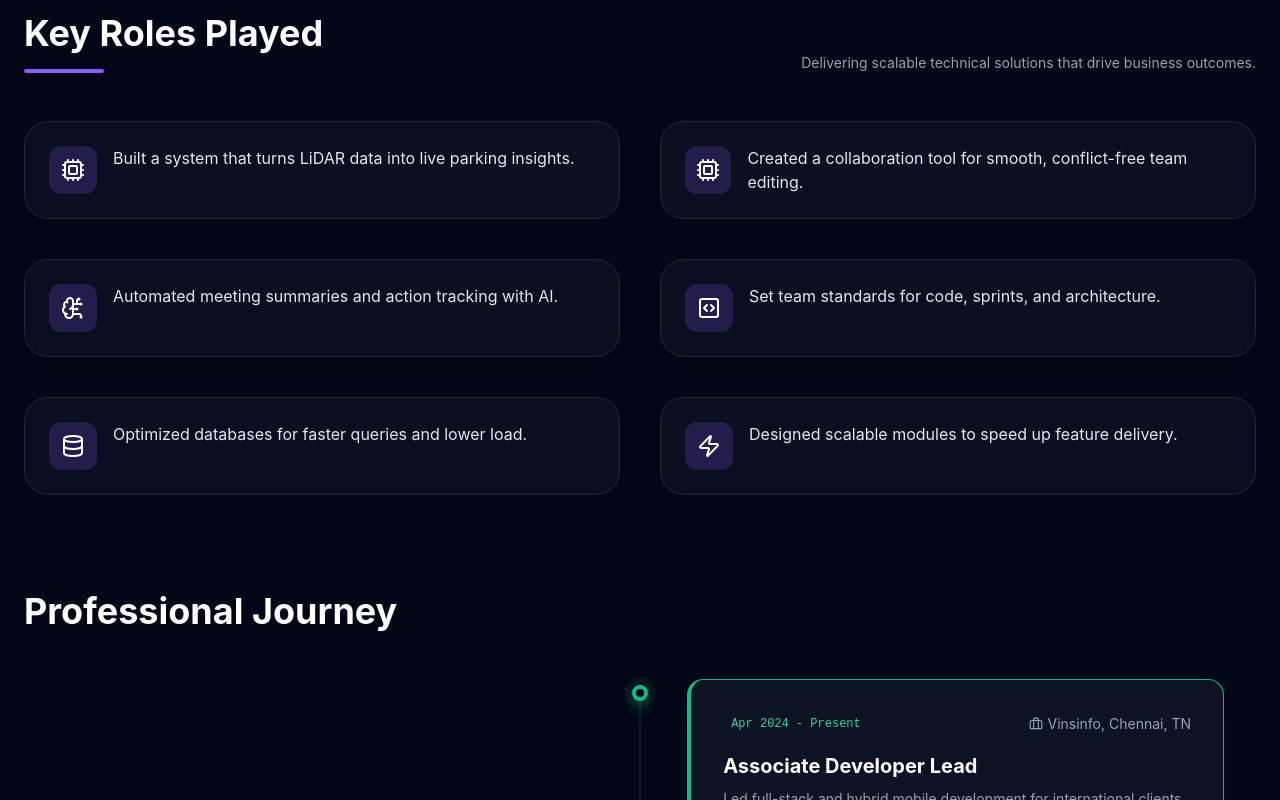
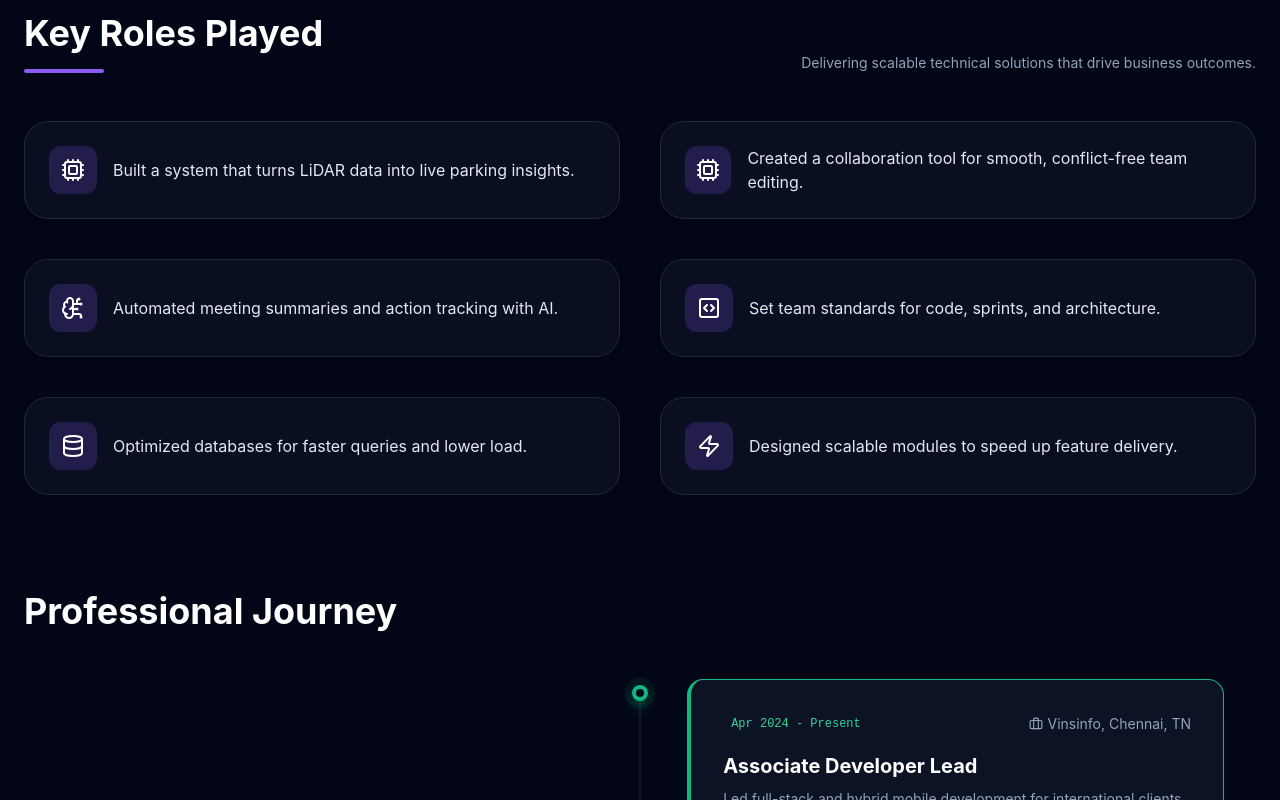
Before and after one commit to SreeDurkesh/portfolio, a React (Vite) app: page / in a window 1280 px wide. Shown: the part 1460-2260 px from the top of the page. Built offline with nearby package versions, Linux system fonts and the light colour scheme.

Commit message:
updated fix alignments

```diff
--- a/components/Experience.tsx
+++ b/components/Experience.tsx
@@ -121,7 +121,7 @@ const Experience: React.FC = () => {
                 <ScrollReveal>
                   <div
                     key={`${rowIdx}-${colIdx}`}
-                    className="bg-slate-900/60 backdrop-blur-xl p-6 rounded-3xl border border-slate-800 shadow-lg flex items-start gap-4"
+                    className="bg-slate-900/60 backdrop-blur-xl p-6 rounded-3xl border border-slate-800 shadow-lg flex items-start gap-4 items-center"
                   >
                     <div className="w-12 h-12 bg-secondary-500/20 rounded-xl flex items-center justify-center text-white text-xl">
                       {getIcon(point)}
--- a/components/Skills.tsx
+++ b/components/Skills.tsx
@@ -22,7 +22,7 @@ const Skills: React.FC = () => {
             <ResponsiveContainer width="100%" height="100%">
               <RadarChart cx="50%" cy="50%" outerRadius="80%" data={SKILL_METRICS}>
                 <PolarGrid stroke="#334155" />
-                <PolarAngleAxis dataKey="subject" tick={{ fill: '#94a3b8', fontSize: 7 }} />
+                <PolarAngleAxis dataKey="subject" tick={{ fill: '#94a3b8', fontSize: 9 }} />
                 <PolarRadiusAxis angle={30} domain={[0, 100]} tick={false} axisLine={false} />
                 <Radar
                   name="Proficiency"
```
